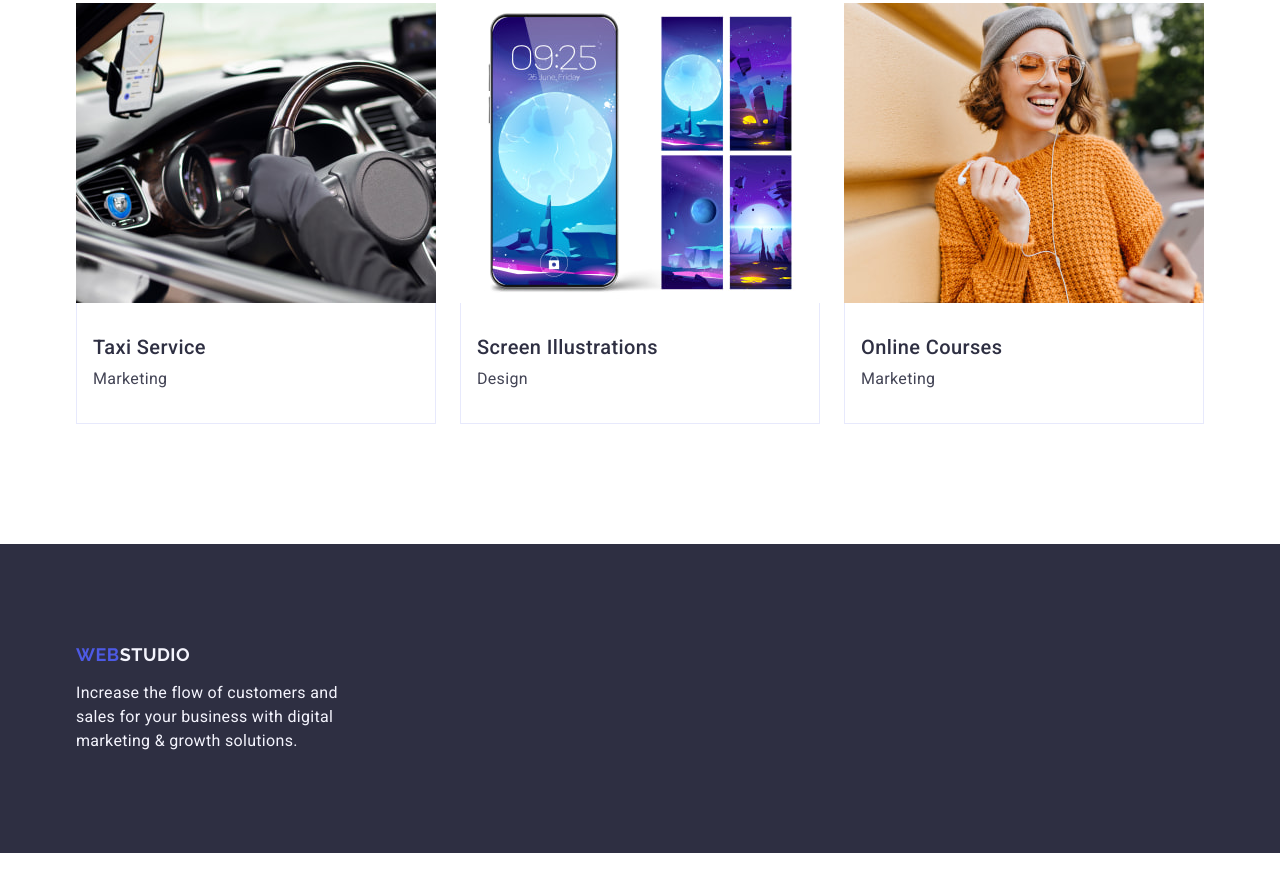
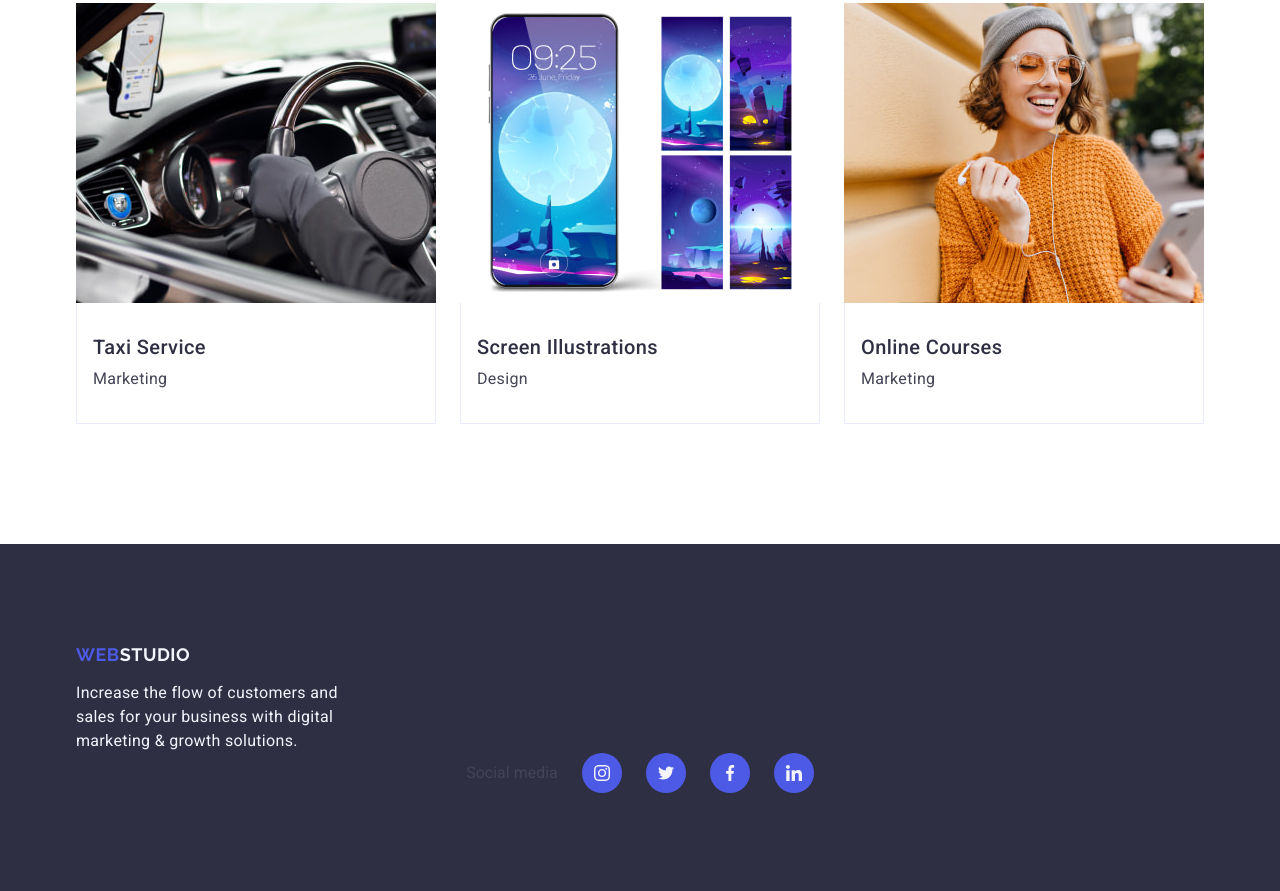
Before and after one commit to Serj21/goit-markup-hw-06, a plain HTML site: page index.html in a window 1280 px wide. Shown: the part 2639-3530 px from the top of the page. Before the commit the page ends 3492 px from the top, so only its background shows below. Drawn offline with nearby package versions, Linux system fonts and the light colour scheme.

Commit message:
Update index.html

```diff
--- a/index.html
+++ b/index.html
@@ -440,7 +440,39 @@
           </li>
         </ul>
       </div>
-
+      <div class="social">
+      <ul class="wrapper-list">
+        <p>Social media</p>
+        <li class="icon-item">
+          <a href="" class="wrapper-icon">
+            <svg class="team-icon" width="16" height="16">
+            <use href="./images/icons.svg#icon-instagram-1"></use>
+            </svg>
+          </a>
+        </li>
+        <li class="icon-item">
+          <a href="" class="wrapper-icon">
+          <svg class="team-icon" width="16" height="16">
+            <use href="./images/icons.svg#icon-twitter-1"></use>
+          </svg>
+        </a>
+        </li>
+        <li class="icon-item">
+          <a href="" class="wrapper-icon">
+            <svg class="team-icon" width="16" height="16">
+              <use href="./images/icons.svg#icon-facebook-1"></use>
+            </svg>
+          </a>
+        </li>
+        <li class="icon-item">
+          <a href="" class="wrapper-icon">
+            <svg class="team-icon" width="16" height="16">
+              <use href="./images/icons.svg#icon-linkedin-1"></use>
+            </svg>
+          </a>
+        </li>
+      </ul>
+      </div>
     </footer>
   </body>
 </html>
```
